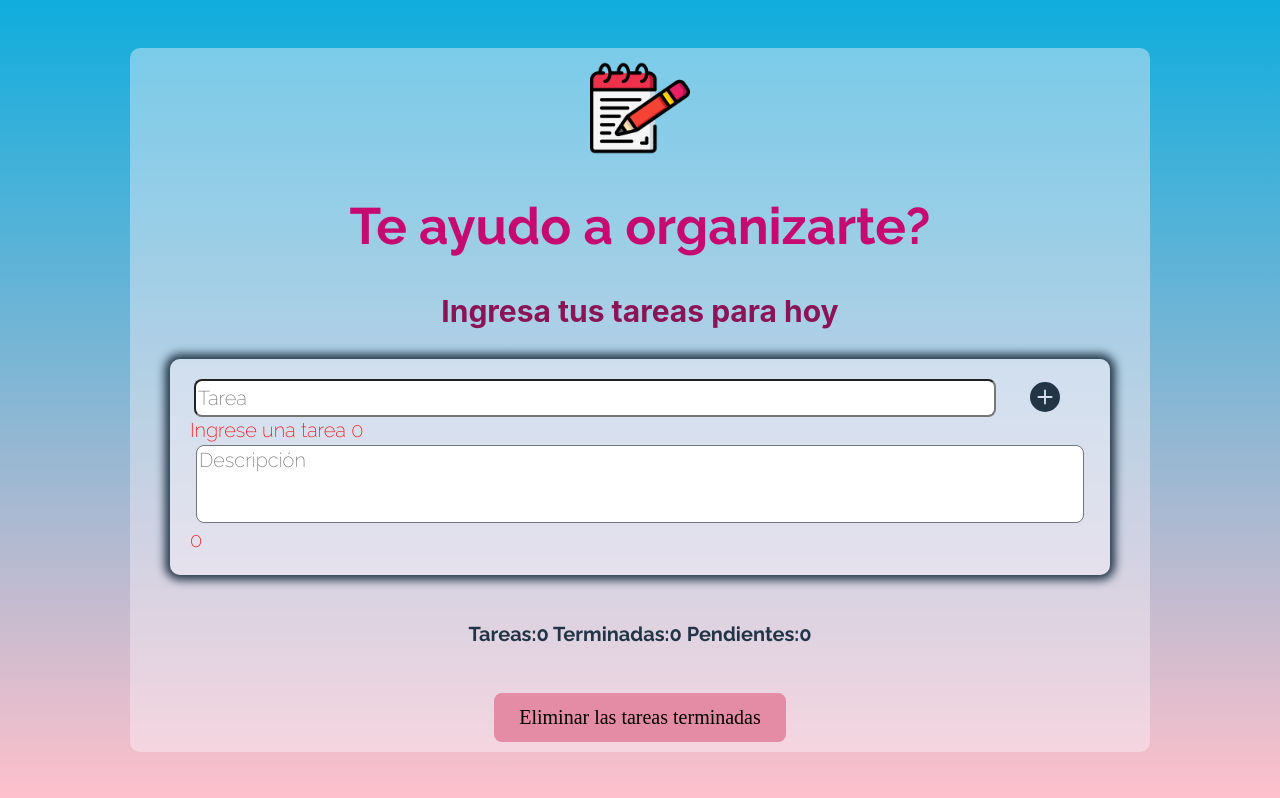
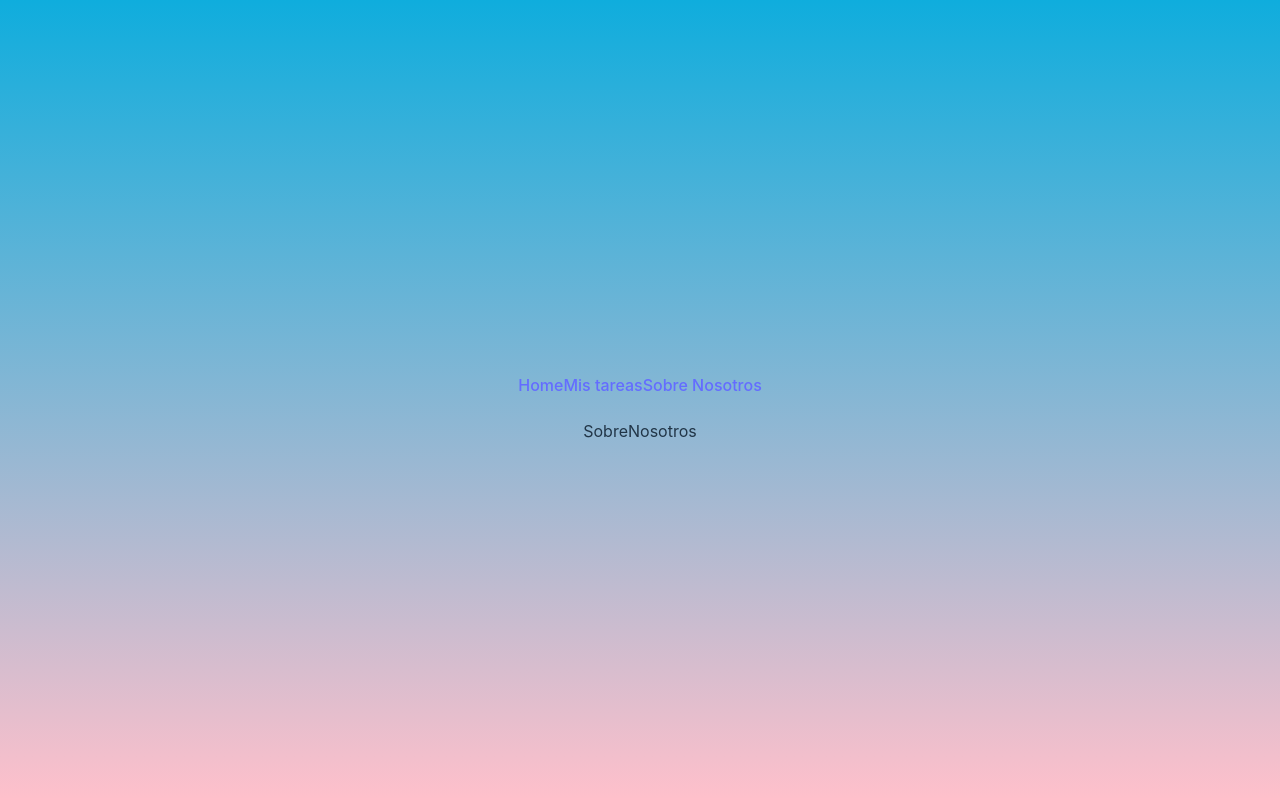
Before and after one commit to legive/my-react-task-list, a React (Vite) app: page /about in a window 1280 px wide. Built offline with nearby package versions, Linux system fonts and the light colour scheme; a web font is replaced by a local one.

Commit message:
Agregue Menu

```diff
--- a/package.json
+++ b/package.json
@@ -11,10 +11,14 @@
   },
   "dependencies": {
     "bootstrap": "^5.3.1",
+    "localforage": "^1.10.0",
+    "match-sorter": "^6.3.1",
     "react": "^18.2.0",
     "react-bootstrap": "^2.8.0",
     "react-dom": "^18.2.0",
-    "react-icons": "^4.10.1"
+    "react-icons": "^4.10.1",
+    "react-router-dom": "^6.15.0",
+    "sort-by": "^1.2.0"
   },
   "devDependencies": {
     "@types/react": "^18.2.15",
--- a/src/App.css
+++ b/src/App.css
@@ -193,6 +193,10 @@ background-color:rgba(250, 246, 248, 0.658);
   flex-direction: row;
   width: 100%;
 
+
+ }
+ .check{
+   cursor: pointer;
  }
  .checkbox{
   background-color: rgba(233, 132, 233, 0.308);
@@ -309,3 +313,16 @@ p, span, input, textarea {
 
 
  }
+ .menu {
+  width: 100%;
+  height: 30px;
+  display: flex;
+  padding-left: 0;
+  justify-content: space-between;
+  list-style: none;
+  font-size: 1em;
+}
+
+.item-menu:hover {
+  padding: 5px;
+}
--- a/src/App.jsx
+++ b/src/App.jsx
@@ -2,9 +2,12 @@
 
 import './App.css'
 import Tasklist from './components/Tasklist'
-
-
-
+import { Menu } from "./components/Menu";
+import { BrowserRouter, Routes, Route } from "react-router-dom";
+import React, { Suspense } from "react";
+const Home = React.lazy(() => import("./pages/Home"));
+const Lista = React.lazy(() => import("./components/Tasklist"));
+const SobreNosotros = React.lazy(() => import("./pages/SobreNosotros"));
 
 
 
@@ -18,15 +21,18 @@ function App() {
 
     <div>
 
+    <BrowserRouter>
+      <Menu />
+      <Suspense fallback={"Loading..."}>
+      <Routes>
+        <Route path="/" element={<Home/>} />
+        <Route path='/tareas' element={<Lista/>}/>
+        <Route path='/about' element={<SobreNosotros/>}/>
+        </Routes>
+      </Suspense>
 
-
-    <Tasklist/>
-
-
-
-
-    </div>
-
+    </BrowserRouter>
+  </div>
 
 
   )
--- /dev/null
+++ b/src/Tareas.js
@@ -0,0 +1,52 @@
+
+export const Tareas= [
+    {
+
+        id:6,
+        name:'Mongo DB',
+        description:'',
+        isComplete:false
+
+  },
+    {
+
+      id:5,
+      name:'Express',
+      description:'Desarrollar las actividades de la plataforma',
+      isComplete:false
+
+},
+{
+
+    id:4,
+    name:'React Fundamentos',
+    description:'Estudiar Librerias UI en React',
+    isComplete:false
+
+},
+{
+
+    id:3,
+    name:'Aprender Javascript',
+    description:'Practicar conceptos de funciones',
+    isComplete:true
+
+},
+
+{
+
+    id:2,
+    name:'Aprender HTML Y CSS',
+    description:'Crear mi CV',
+    isComplete:true
+
+},
+{
+
+    id:1,
+    name:'Estudiar Git',
+    description:'Realizar las actividades de la plataforma',
+    isComplete:true
+
+}
+]
--- /dev/null
+++ b/src/components/Menu.jsx
@@ -0,0 +1,22 @@
+import { Link } from "react-router-dom";
+import "../App.css";
+function Menu() {
+  return (
+    <div>
+      <ul className="menu">
+        <li className="item-menu">
+          <Link to={"/"}>Home</Link>
+        </li>
+        <li className="item-menu">
+          <Link to='/tareas'>Mis tareas</Link>
+        </li>
+        <li className="item-menu">
+          <Link to='/about'>Sobre Nosotros</Link>
+        </li>
+
+      </ul>
+    </div>
+  );
+}
+
+export { Menu };
--- a/src/components/Task.jsx
+++ b/src/components/Task.jsx
@@ -5,6 +5,8 @@ import { BsPencilFill, BsFillTrash3Fill } from "react-icons/bs";
 
 
 export default function Task ({id, taskN, taskD, isComplete, handleDeleteTask, handleUpdate, handleCheckUpdate}) {
+
+
 
   const [checkedStatus, setcheckedStatus]=useState(isComplete)
 
@@ -17,7 +19,7 @@ export default function Task ({id, taskN, taskD, isComplete, handleDeleteTask, h
     <div className="containerTareas" >
       <div key={id}  className="containerAllTask" >
       <div className="tareaCheck">
-      <div className="checkbox"><input checked={checkedStatus}  type="checkbox" onChange={()=>checkTasks(checkedStatus)}/></div>
+      <div className="checkbox"><input className="check" checked={checkedStatus}  type="checkbox" onChange={()=>checkTasks(checkedStatus)}/></div>
       <div className="tareaAgregada"><h3 className={  `${checkedStatus? 'terminada':''}`}>{taskN} </h3></div>
        </div>
       <div>
--- a/src/components/Tasklist.jsx
+++ b/src/components/Tasklist.jsx
@@ -46,7 +46,9 @@ export default function Tasklist () {
  }
 
 
-}, [taskName, taskDescription] )
+
+
+}, [taskName, taskDescription, taskCheck, tasklistArray] )
 
 function limpiar(){
   settaskId(Date.now())
--- a/src/hooks/useActions.js
+++ b/src/hooks/useActions.js
@@ -1,13 +1,17 @@
 import {useState, useEffect, useReducer} from 'react'
 import {tasklistReducer} from '../tasklistReducer'
-
+import{Tareas} from '../Tareas'
 export  function useActions() {
 
 
 
-     const taskArrayInitial=[];
+     const taskArrayInitial=[Tareas];
+console.log(Tareas)
      const init = () => {
-      return JSON.parse(localStorage.getItem('taskList')) || []
+      if (Tareas=="")
+      {return JSON.parse(localStorage.getItem('taskList')) || []}
+      else{return Tareas}
+
   }
      const [tasklistArray, dispatch] = useReducer(tasklistReducer, taskArrayInitial, init);
      const[taskPendients, setTaskPendients] =useState(0)
@@ -15,7 +19,7 @@ export  function useActions() {
 
      useEffect(() => {
       localStorage.setItem('taskList', JSON.stringify(tasklistArray))
-  }, [tasklistArray])
+  }, [tasklistArray, taskPendients])
 
 
 
--- /dev/null
+++ b/src/pages/Home.jsx
@@ -0,0 +1,8 @@
+
+
+export default function Home() {
+  return (
+    <div><h1>Mi lista de tareas</h1></div>
+
+  )
+}
--- /dev/null
+++ b/src/pages/SobreNosotros.jsx
@@ -0,0 +1,7 @@
+
+
+export default function SobreNosotros() {
+  return (
+    <div>SobreNosotros</div>
+  )
+}
```
Also changed, not shown: 1 other file (tests, documents, lock files or other folders).
